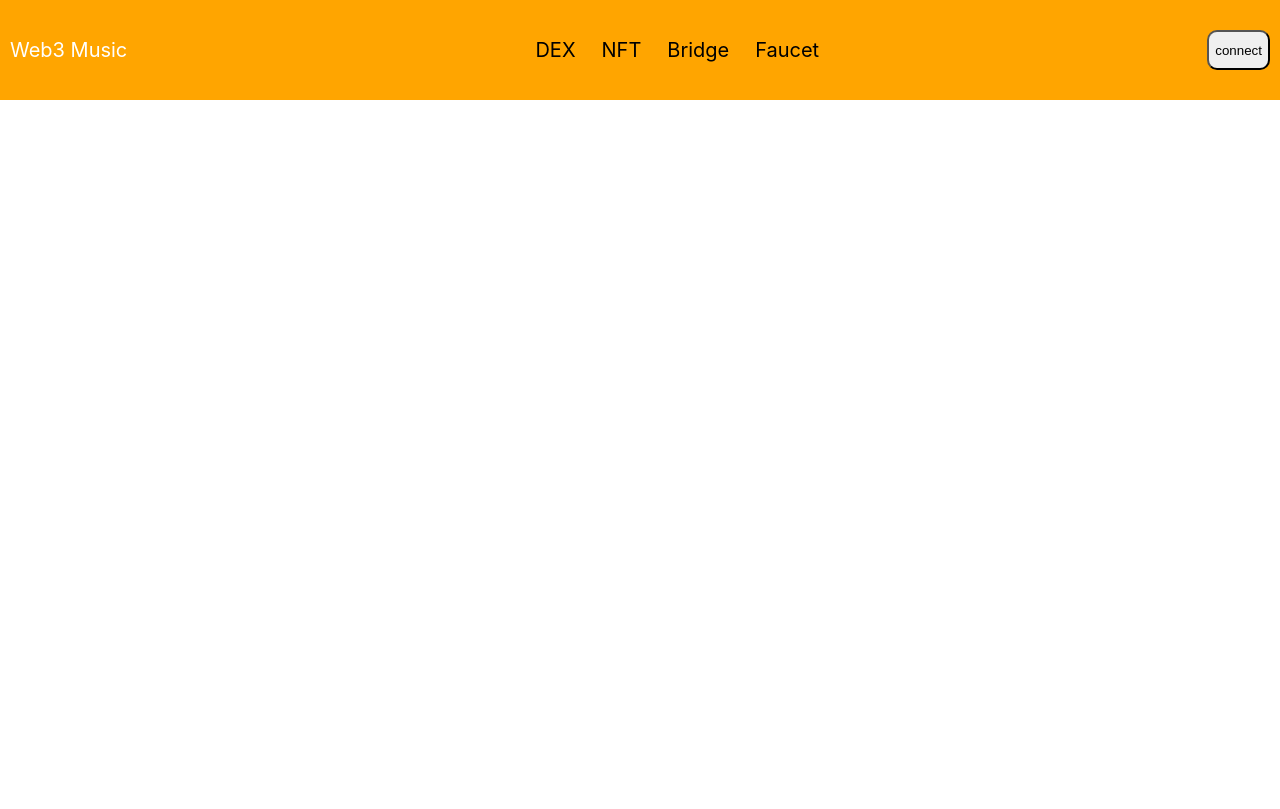
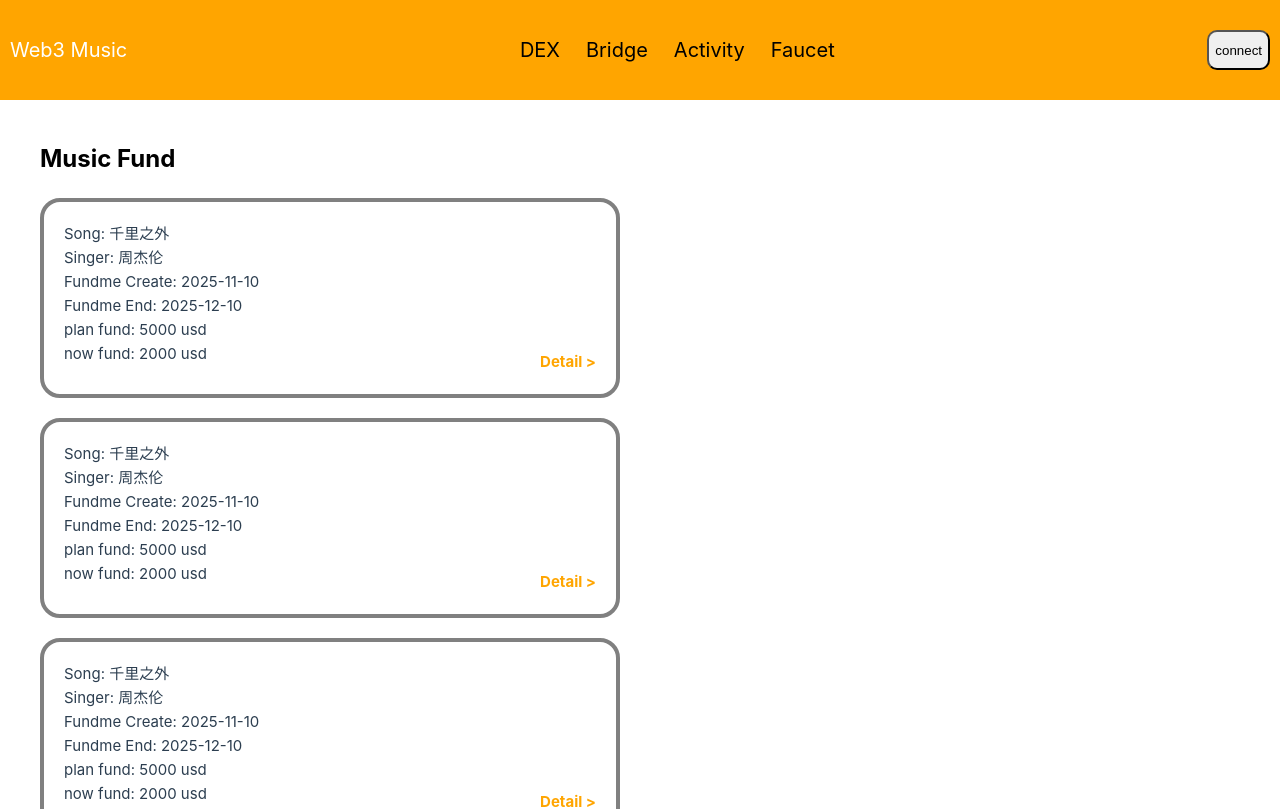
Before and after one commit to halowork0x0/Web3_Music, a Vue app in the folder frontend-vue/: page /#/activity in a window 1280 px wide. Shown: the top 809 px of the page. Built offline with nearby package versions, Linux system fonts and the light colour scheme.

Commit message:
修改nft路由为activity路由，编写activity前端页面

```diff
--- a/frontend-vue/src/App.vue
+++ b/frontend-vue/src/App.vue
@@ -19,6 +19,5 @@ import { RouterView } from 'vue-router';
   display: flex;
   width: 100%;
   height: 100%;
-  background: gray;
 }
 </style>
--- a/frontend-vue/src/components/HeaderContain.vue
+++ b/frontend-vue/src/components/HeaderContain.vue
@@ -7,8 +7,8 @@ import { RouterLink } from 'vue-router';
       <p class="txstyle">Web3 Music</p>
       <div>
         <RouterLink class="rlinkNormal" to="/dex">DEX</RouterLink>
-        <router-link class="rlinkNormal" to="/nft">NFT</router-link>
         <router-link class="rlinkNormal" to="/bridge">Bridge</router-link>
+        <router-link class="rlinkNormal" to="/activity">Activity</router-link>
         <router-link class="rlinkNormal" to="/faucet">Faucet</router-link>
       </div>
       <button class="connectBtn" @click="doConnectFn">connect</button>
--- a/frontend-vue/src/router/index.js
+++ b/frontend-vue/src/router/index.js
@@ -10,8 +10,8 @@ const router = createRouter({
       component: DexView,
     },
     {
-      path: "/nft",
-      component: () => import("../views/NftView.vue"),
+      path: "/activity",
+      component: () => import("../views/ActivityView.vue"),
     },
     {
       path: "/bridge",
--- /dev/null
+++ b/frontend-vue/src/views/ActivityView.vue
@@ -0,0 +1,198 @@
+<script setup>
+
+</script>
+
+<template>
+  <div class="activityBox">
+    <p class="musicTitleTxt">Music Fund</p>
+    <div class="fundBox">
+      <div class="fundItem">
+        <p>Song: 千里之外</p>
+        <p>Singer: 周杰伦</p>
+        <p>Fundme Create: 2025-11-10</p>
+        <p>Fundme End: 2025-12-10</p>
+        <p>plan fund: 5000 usd</p>
+        <p>now fund: 2000 usd</p>
+        <p class="detailTxt">Detail ></p>
+      </div>
+
+      <div class="fundItem">
+        <p>Song: 千里之外</p>
+        <p>Singer: 周杰伦</p>
+        <p>Fundme Create: 2025-11-10</p>
+        <p>Fundme End: 2025-12-10</p>
+        <p>plan fund: 5000 usd</p>
+        <p>now fund: 2000 usd</p>
+        <p class="detailTxt">Detail ></p>
+      </div>
+
+      <div class="fundItem">
+        <p>Song: 千里之外</p>
+        <p>Singer: 周杰伦</p>
+        <p>Fundme Create: 2025-11-10</p>
+        <p>Fundme End: 2025-12-10</p>
+        <p>plan fund: 5000 usd</p>
+        <p>now fund: 2000 usd</p>
+        <p class="detailTxt">Detail ></p>
+      </div>
+
+      <div class="fundItem">
+        <p>Song: 千里之外</p>
+        <p>Singer: 周杰伦</p>
+        <p>Fundme Create: 2025-11-10</p>
+        <p>Fundme End: 2025-12-10</p>
+        <p>plan fund: 5000 usd</p>
+        <p>now fund: 2000 usd</p>
+        <p class="detailTxt">Detail ></p>
+      </div>
+    </div>
+
+    <p class="musicTitleTxt" style="margin-top: 60px;">Music NFT</p>
+    <div class="nftBox">
+      <div class="nftItem">
+        <div class="nftPic">
+        </div>
+        <div class="priceMintBox">
+          <p>Price: 20 USD</p>
+          <button class="mintBtn">
+            mint
+          </button>
+        </div>
+      </div>
+
+      <div class="nftItem">
+        <div class="nftPic">
+        </div>
+        <div class="priceMintBox">
+          <p>Price: 20 USD</p>
+          <button class="mintBtn">
+            mint
+          </button>
+        </div>
+      </div>
+
+      <div class="nftItem">
+        <div class="nftPic">
+        </div>
+        <div class="priceMintBox">
+          <p>Price: 20 USD</p>
+          <button class="mintBtn">
+            mint
+          </button>
+        </div>
+      </div>
+
+      <div class="nftItem">
+        <div class="nftPic">
+        </div>
+        <div class="priceMintBox">
+          <p>Price: 20 USD</p>
+          <button class="mintBtn">
+            mint
+          </button>
+        </div>
+      </div>
+
+      <div class="nftItem">
+        <div class="nftPic">
+        </div>
+        <div class="priceMintBox">
+          <p>Price: 20 USD</p>
+          <button class="mintBtn">
+            mint
+          </button>
+        </div>
+      </div>
+    </div>
+  </div>
+</template>
+
+<style scoped>
+.activityBox {
+  width: 100%;
+  height: 100%;
+  padding: 40px;
+  display: flex;
+  flex-direction: column;
+}
+
+.musicTitleTxt {
+  display: block;
+  font-size: 24px;
+  color: black;
+  font-weight: bold;
+}
+
+.fundBox {
+  display: flex;
+  flex-direction: row;
+  flex-wrap: wrap;
+}
+
+.fundItem {
+  position: relative;
+  margin-top: 20px;
+  margin-right: 40px;
+  width: 580px;
+  height: 200px;
+  border-radius: 20px;
+  padding: 20px;
+  border-width: 4px;
+  border-color: gray;
+  border-style: solid;
+}
+
+.detailTxt {
+  position: absolute;
+  bottom: 20px;
+  right: 20px;
+  color: orange;
+  font-weight: bold;
+}
+
+.nftBox {
+  display: flex;
+  flex-direction: row;
+  flex-wrap: wrap;
+}
+
+.nftItem {
+  padding: 20px;
+  margin-top: 20px;
+  margin-right: 120px;
+  display: flex;
+  flex-direction: column;
+  width: 300px;
+  align-items: center;
+}
+
+.nftPic {
+  width: 300px;
+  height: 300px;
+  border-radius: 300px;
+  background: gray;
+}
+
+.priceMintBox {
+  margin-top: 10px;
+  padding: 10px;
+  width: 300px;
+  height: 50px;
+  border-style: solid;
+  border-width: 2px;
+  border-radius: 6px;
+  display: flex;
+  flex-direction: row;
+  justify-content: space-between;
+  align-items: center;
+}
+
+.mintBtn {
+  width: 68px;
+  height: 30px;
+  background: orange;
+  font-size: 16px;
+  color: white;
+  border-width: 0px;
+}
+</style>
--- a/frontend-vue/src/views/NftView.vue
+++ /dev/null
@@ -1,7 +0,0 @@
-<script setup>
-
-</script>
-
-<template>
-  NFT
-</template>
```
